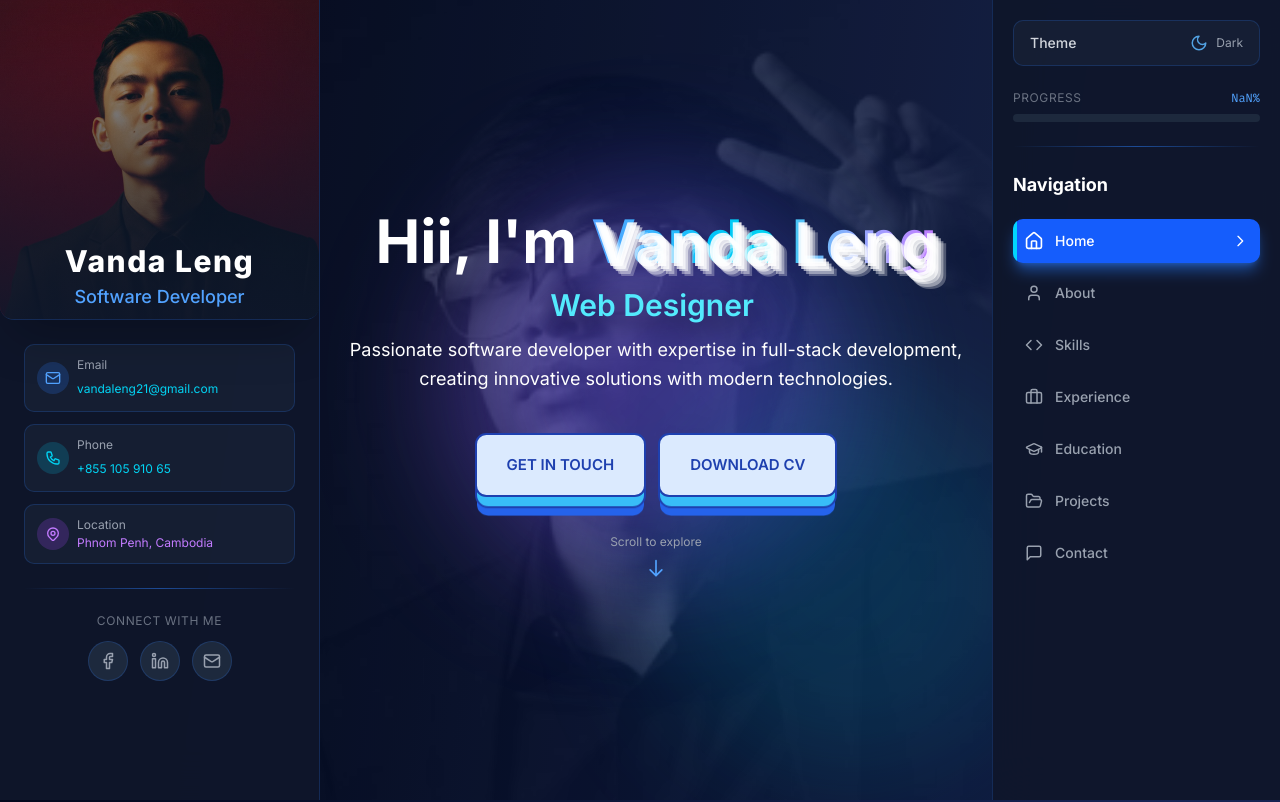
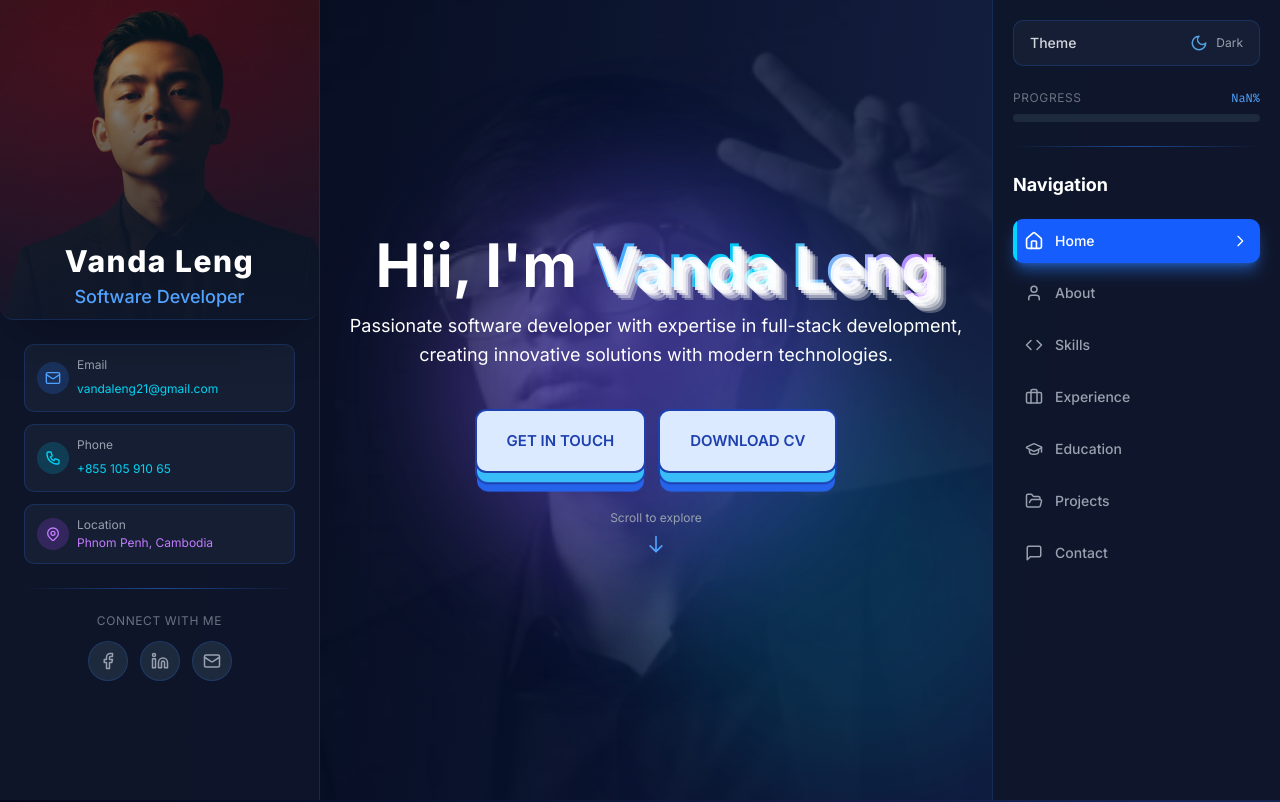
Before and after one commit to VandaLeng/Next-Portfolio, a Next.js app: page / in a window 1280 px wide. Shown: the top 802 px of the page. Built offline with nearby package versions, Linux system fonts and the light colour scheme; a web font is replaced by a local one.

Commit message:
remove the effect position animation look so message i decided remove it

```diff
--- a/src/app/components/sections/hero-section.tsx
+++ b/src/app/components/sections/hero-section.tsx
@@ -6,9 +6,6 @@ const personalInfo = {
   name: "Vanda Leng",
   // The titles will be managed by the dynamic text effect below
 }
-
-// --- Role Definitions for the Typewriter Effect ---
-const ROLES = ["Software Developer", "Web Designer", "Web Developer", "Creative Technologist"]
 
 // Configuration for the typewriter speed
 const TYPING_SPEED = 100 // ms per character
@@ -48,47 +45,6 @@ export default function HeroSection({ isDarkMode }: HeroSectionProps) {
 
     return () => observer.disconnect()
   }, [])
-
-  // 2. Effect for the Looping Typewriter Animation
-  useEffect(() => {
-    let timeout: NodeJS.Timeout
-    const currentWord = ROLES[currentRoleIndex]
-
-    const handleTyping = () => {
-      if (isDeleting) {
-        // --- DELETING PHASE ---
-        setDisplayedText((prev) => prev.substring(0, prev.length - 1))
-
-        // Check if the word is completely deleted
-        if (displayedText.length === 1) {
-          setIsDeleting(false)
-          // Move to the next word index (looping back to 0)
-          setCurrentRoleIndex((prevIndex) => (prevIndex + 1) % ROLES.length)
-        }
-
-        // Schedule the next deletion
-        timeout = setTimeout(handleTyping, DELETING_SPEED)
-      } else {
-        // --- TYPING PHASE ---
-        setDisplayedText((prev) => currentWord.substring(0, prev.length + 1))
-
-        // Check if the word is fully typed
-        if (displayedText.length === currentWord.length) {
-          // Pause before starting the deletion process
-          timeout = setTimeout(() => setIsDeleting(true), PAUSE_TIME)
-        } else {
-          // Schedule the next character typing
-          timeout = setTimeout(handleTyping, TYPING_SPEED)
-        }
-      }
-    }
-
-    // Start the typing process
-    timeout = setTimeout(handleTyping, isDeleting ? DELETING_SPEED : TYPING_SPEED)
-
-    // Cleanup: Clear the timeout on component unmount/re-render
-    return () => clearTimeout(timeout)
-  }, [currentRoleIndex, isDeleting, displayedText]) // Dependencies for re-running the effect
 
   return (
     <section id="home" className="relative min-h-screen flex items-center justify-center overflow-hidden px-6">
@@ -134,21 +90,6 @@ export default function HeroSection({ isDarkMode }: HeroSectionProps) {
             {personalInfo.name}
           </span>
         </h1>
-
-        {/* Subtitle with Typewriter Effect */}
-        <p
-          className={`text-2xl md:text-3xl mb-3 font-semibold ${
-            isDarkMode ? "text-cyan-300 drop-shadow-[0_8px_16px_rgba(0,0,0,0.65)]" : "text-red-600"
-          }`}
-        >
-          {/* Display the dynamically typed text */}
-          {displayedText}
-
-          {/* Cursor: Use bg-current to match the text color, animate-blink for the effect */}
-          <span className={`inline-block w-1 h-8 ml-1 ${isDarkMode ? "bg-cyan-300" : "bg-red-600"} animate-blink`}>
-            |
-          </span>
-        </p>
 
         {/* Description (Set to white for both modes) */}
         <p
```
